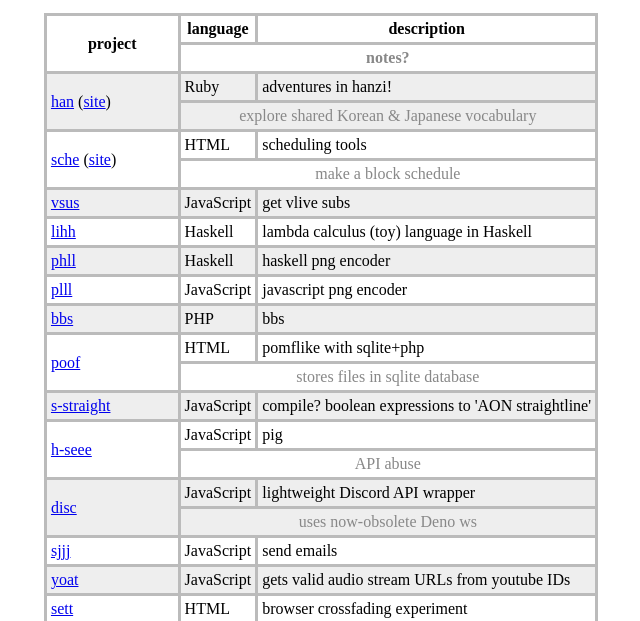
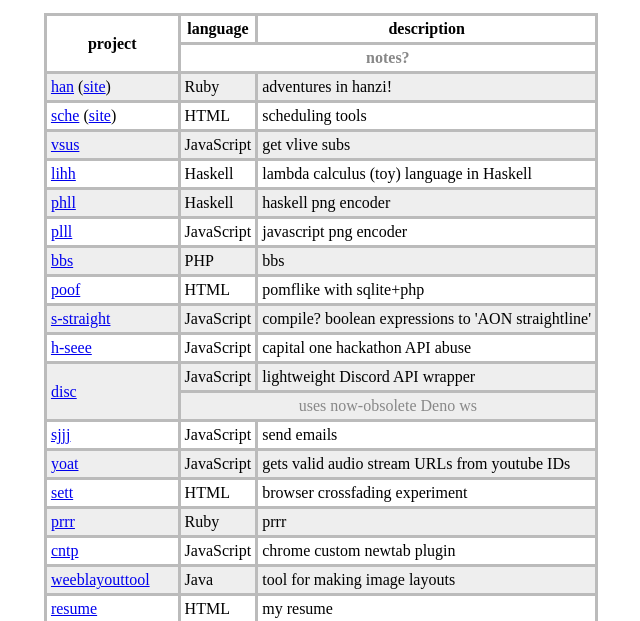
Before and after one commit to hywn/rs, a plain HTML site: page docs/index.html in a window 1280 px wide. Shown: the part 159-780 px from the top of the page, without its empty margins (319-959 px from the left). Drawn offline with Linux system fonts and the light colour scheme.

Commit message:
removed irrelevant comments

```diff
--- a/docs/index.html
+++ b/docs/index.html
@@ -10,16 +10,16 @@ td, th { border: solid #bbb; padding: 0.25em }
 <h1>project index</h1>
 <p>incomprehensive list of project repositories</p>
 <table><tr><th rowspan='2'>project</th><th>language</th><th>description</th></tr>
-	<tr><th class='note' colspan='2'>notes?</th></tr><tr><td class='colored' rowspan='2'><a href='https://github.com/hywn/han'>han</a> (<a href='https://hywn.github.io/han/'>site</a>)</td><td class='colored'>Ruby</td><td class='colored'>adventures in hanzi!</td></tr><tr><td class='colored note' colspan='2'>explore shared Korean & Japanese vocabulary</td></tr></tr>
-<tr><td rowspan='2'><a href='https://github.com/hywn/sche'>sche</a> (<a href='https://hywn.github.io/sche/'>site</a>)</td><td>HTML</td><td>scheduling tools</td></tr><tr><td class='note' colspan='2'>make a block schedule</td></tr></tr>
+	<tr><th class='note' colspan='2'>notes?</th></tr><tr><td class='colored'><a href='https://github.com/hywn/han'>han</a> (<a href='https://hywn.github.io/han/'>site</a>)</td><td class='colored'>Ruby</td><td class='colored'>adventures in hanzi!</td></tr></tr>
+<tr><td><a href='https://github.com/hywn/sche'>sche</a> (<a href='https://hywn.github.io/sche/'>site</a>)</td><td>HTML</td><td>scheduling tools</td></tr></tr>
 <tr><td class='colored'><a href='https://github.com/hywn/vsus'>vsus</a></td><td class='colored'>JavaScript</td><td class='colored'>get vlive subs</td></tr></tr>
 <tr><td><a href='https://github.com/hywn/lihh'>lihh</a></td><td>Haskell</td><td>lambda calculus (toy) language in Haskell</td></tr></tr>
 <tr><td class='colored'><a href='https://github.com/hywn/phll'>phll</a></td><td class='colored'>Haskell</td><td class='colored'>haskell png encoder</td></tr></tr>
 <tr><td><a href='https://github.com/hywn/plll'>plll</a></td><td>JavaScript</td><td>javascript png encoder</td></tr></tr>
 <tr><td class='colored'><a href='https://github.com/hywn/bbs'>bbs</a></td><td class='colored'>PHP</td><td class='colored'>bbs</td></tr></tr>
-<tr><td rowspan='2'><a href='https://github.com/hywn/poof'>poof</a></td><td>HTML</td><td>pomflike with sqlite+php</td></tr><tr><td class='note' colspan='2'>stores files in sqlite database</td></tr></tr>
+<tr><td><a href='https://github.com/hywn/poof'>poof</a></td><td>HTML</td><td>pomflike with sqlite+php</td></tr></tr>
 <tr><td class='colored'><a href='https://github.com/hywn/s-straight'>s-straight</a></td><td class='colored'>JavaScript</td><td class='colored'>compile? boolean expressions to 'AON straightline'</td></tr></tr>
-<tr><td rowspan='2'><a href='https://github.com/hywn/h-seee'>h-seee</a></td><td>JavaScript</td><td>pig</td></tr><tr><td class='note' colspan='2'>API abuse</td></tr></tr>
+<tr><td><a href='https://github.com/hywn/h-seee'>h-seee</a></td><td>JavaScript</td><td>capital one hackathon API abuse</td></tr></tr>
 <tr><td class='colored' rowspan='2'><a href='https://github.com/hywn/disc'>disc</a></td><td class='colored'>JavaScript</td><td class='colored'>lightweight Discord API wrapper</td></tr><tr><td class='colored note' colspan='2'>uses now-obsolete Deno ws</td></tr></tr>
 <tr><td><a href='https://github.com/hywn/sjjj'>sjjj</a></td><td>JavaScript</td><td>send emails</td></tr></tr>
 <tr><td class='colored'><a href='https://github.com/hywn/yoat'>yoat</a></td><td class='colored'>JavaScript</td><td class='colored'>gets valid audio stream URLs from youtube IDs</td></tr></tr>
--- a/gen.js
+++ b/gen.js
@@ -12,10 +12,8 @@ const tr = tag('tr')
 
 const acceptable = Object.fromEntries(`
 han !h
-explore shared Korean & Japanese vocabulary
 
 ;sche !h
-make a block schedule
 
 ;vsus
 
@@ -26,12 +24,10 @@ make a block schedule
 ;bbs
 
 ;poof
-stores files in sqlite database
 
 ;s-straight
 
 ;h-seee
-API abuse
 
 ;disc
 uses now-obsolete Deno ws
```
